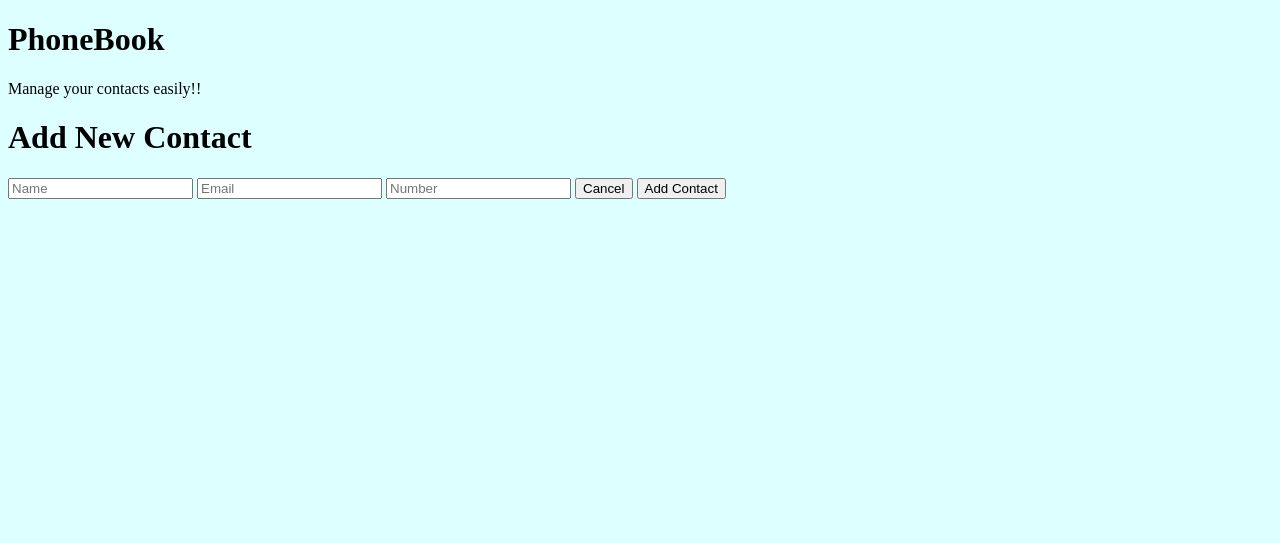
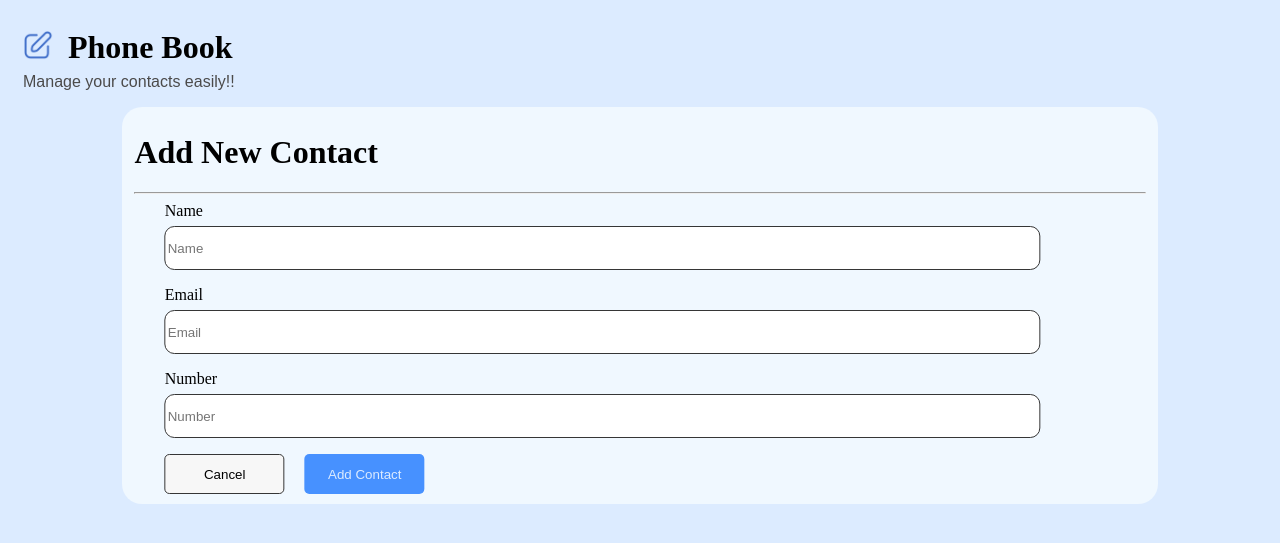
Before and after one commit to Nkosinathi-Dhladhla/PhoneBook-App, a Flask app: page /add in a window 1280 px wide. Shown: the top 543 px of the page. Run offline with Flask 3, Linux system fonts and the light colour scheme.

Commit message:
Added styling using css

```diff
--- a/static/styles.css
+++ b/static/styles.css
@@ -1,3 +1,141 @@
 body{
-    background-color: rgb(222, 255, 255);
+    background-color: #dcebff;
 }
+
+#para1{
+    margin-top: -15px;
+    color:rgb(75, 74, 74);
+    font-family:Arial, Helvetica, sans-serif;
+}
+
+form{
+    transform: translateX(3%);
+}
+
+
+#searchBar{
+    width: 82%;
+    height: 40px;
+    border: none;
+    border-radius: 10px;
+}
+
+#Search{
+    width: 10%;
+    height: 45px;
+    border: none;
+    border-radius: 10px;
+    background-color: rgb(181, 210, 253);
+}
+
+.contacter{
+    width: 93%;
+    height: 45px;
+    margin:auto;
+    display: block;
+    margin-top: 10px;
+    margin-bottom: 30px;
+    border: none;
+    border-radius: 10px;
+    background-color: rgb(71, 145, 255);
+    color:aliceblue;
+}
+
+a{
+    text-decoration: none;
+}
+
+.ContactsList{
+    width: 90%;
+    height: 120px;
+    background-color: rgb(247, 249, 250);
+    margin: auto;
+    padding-top: 20px;
+    padding-left: 10px;
+    display: flex;
+    margin-bottom: 20px;
+    border-radius: 20px;
+}
+
+.ContactsList:hover{
+    box-shadow: 0 15px 35px rgba(0,0,0,0.18);
+}
+
+.ContactsList h1{
+    font-size: 20px;
+}
+
+
+.Boxers{
+    transform: translateY(15px) translateX(10px);
+}
+
+.Boxers a{
+    margin: 5px;
+}
+
+.Boxers img{
+    width: 30px;
+}
+
+#phoneLogo{
+    width: 30px;
+    height: 30px;
+    transform: translateY(22px);
+}
+
+.divider{
+    display: flex;
+    gap: 15px;
+}
+
+.mover{
+    margin-left: 15px;
+}
+
+fieldset{
+    background-color: aliceblue;
+    width: 80%;
+    margin: auto;
+    border-radius: 20px;
+    border: none;
+}
+
+fieldset input{
+    width: 86%;
+    height: 40px;
+    border-radius: 10px;
+    border: 1px solid black;
+    border-color: rgb(54, 54, 54);
+}
+
+.aligner{
+    display: flex;
+    flex-direction: column;
+    gap: 6px;
+    margin-bottom: 16px;
+}
+
+.Adder{
+    display: flex;
+    align-items: center;
+    gap: 20px;
+}
+
+.Adder button{
+    border: 1px solid black;
+    border-color: rgb(54, 54, 54);
+    border-radius: 5px;
+    width: 120px;
+    height: 40px;
+    background-color: #f7f7f7;
+}
+
+.Adder input{
+    border: none;
+    border-radius: 5px;
+    width: 120px;
+    height: 40px;
+    background-color: rgb(71, 145, 255);
+    color:#dcebff
+}
--- a/templates/add.html
+++ b/templates/add.html
@@ -6,19 +6,27 @@
 
 {% block body %}
 <div>
-    <h1>Add New Contact</h1>
+    <fieldset>
+        <h1>Add New Contact</h1>
+        <hr>
     <form action="/add" method = "POST">
-        <label for="name">
+        <div class = "aligner">
+        <label for="name">Name</label>
         <input type="text" name = "name" id = "name" placeholder="Name">
-        </label>
-        <label for="email">
+        </div>
+        <div class = "aligner">
+        <label for="email">Email</label>
         <input type="email" name = "email" id = "email" placeholder="Email">
-        </label>
-        <label for="number">
+        </div>
+        <div class = "aligner">
+        <label for="number">Number</label>
         <input type="number" name = "phone" id = "phone" placeholder="Number">
-        </label>
+        </div>
+        <div class = "Adder">
         <button type="button" onclick="window.location.href='/'">Cancel</button>
         <input type="submit" value = "Add Contact">
+        </div>
     </form>
+    </fieldset>
 </div>
 {% endblock %}
--- a/templates/base.html
+++ b/templates/base.html
@@ -7,8 +7,12 @@
     {% block head %}{% endblock %}
 </head>
 <body>
-    <h1>PhoneBook</h1>
-    <p>Manage your contacts easily!!</p>
+    <div class = "mover">
+        <div class="divider">
+    <img src= "{{ url_for('static', filename='edit-3-svgrepo-com.png') }}" alt="phoneLogo" id = "phoneLogo"><h1 id = "title1">Phone Book</h1>
+        </div>
+    <p id = "para1">Manage your contacts easily!!</p>
+    </div>
     {% block body %}{% endblock %}
 </body>
 </html>
```
Also changed, not shown: templates/index.html (+13 -7 lines), static/community-group-leader-svgrepo-com.png (added), static/edit-3-svgrepo-com.png (added), static/trash-alt-svgrepo-com.png (added).
